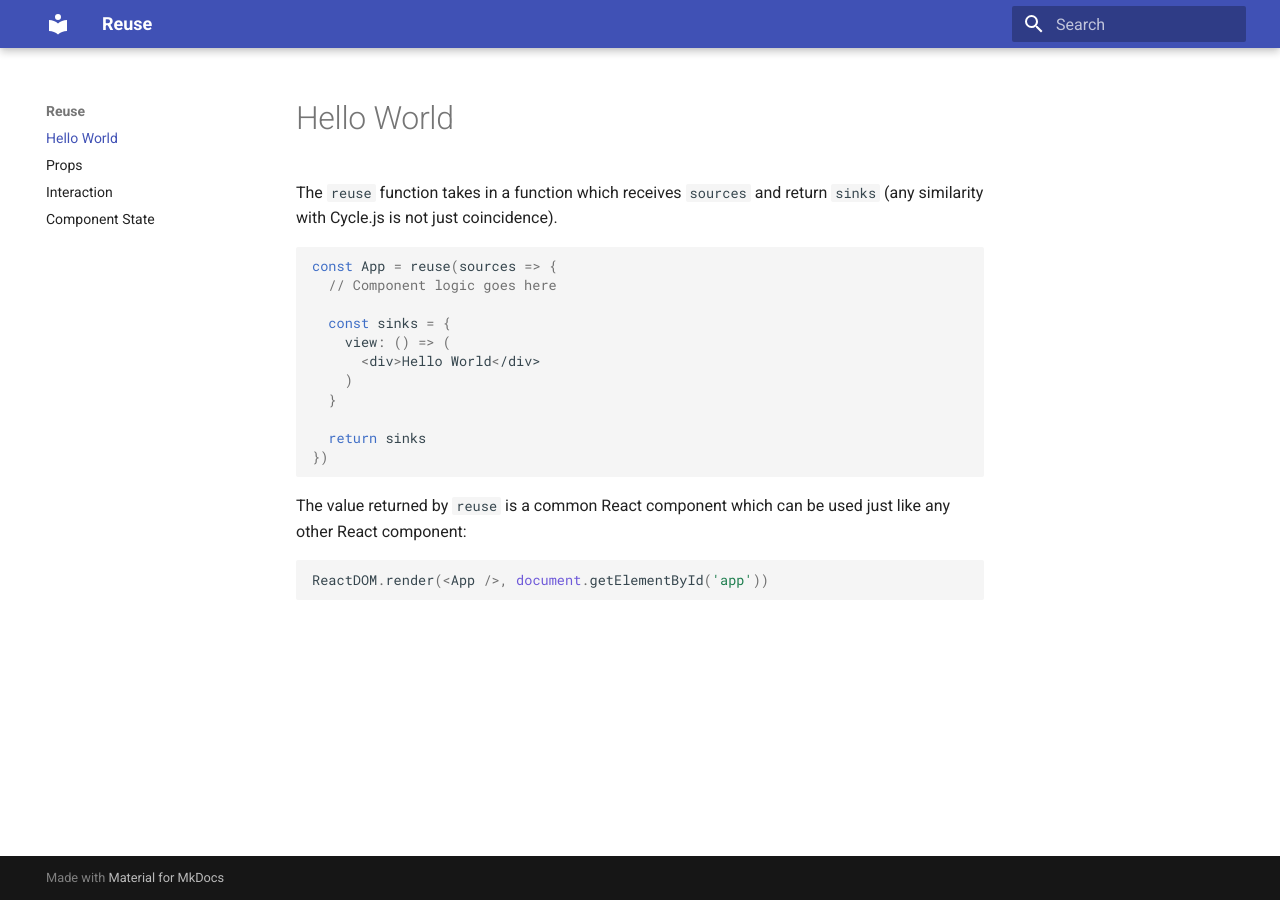
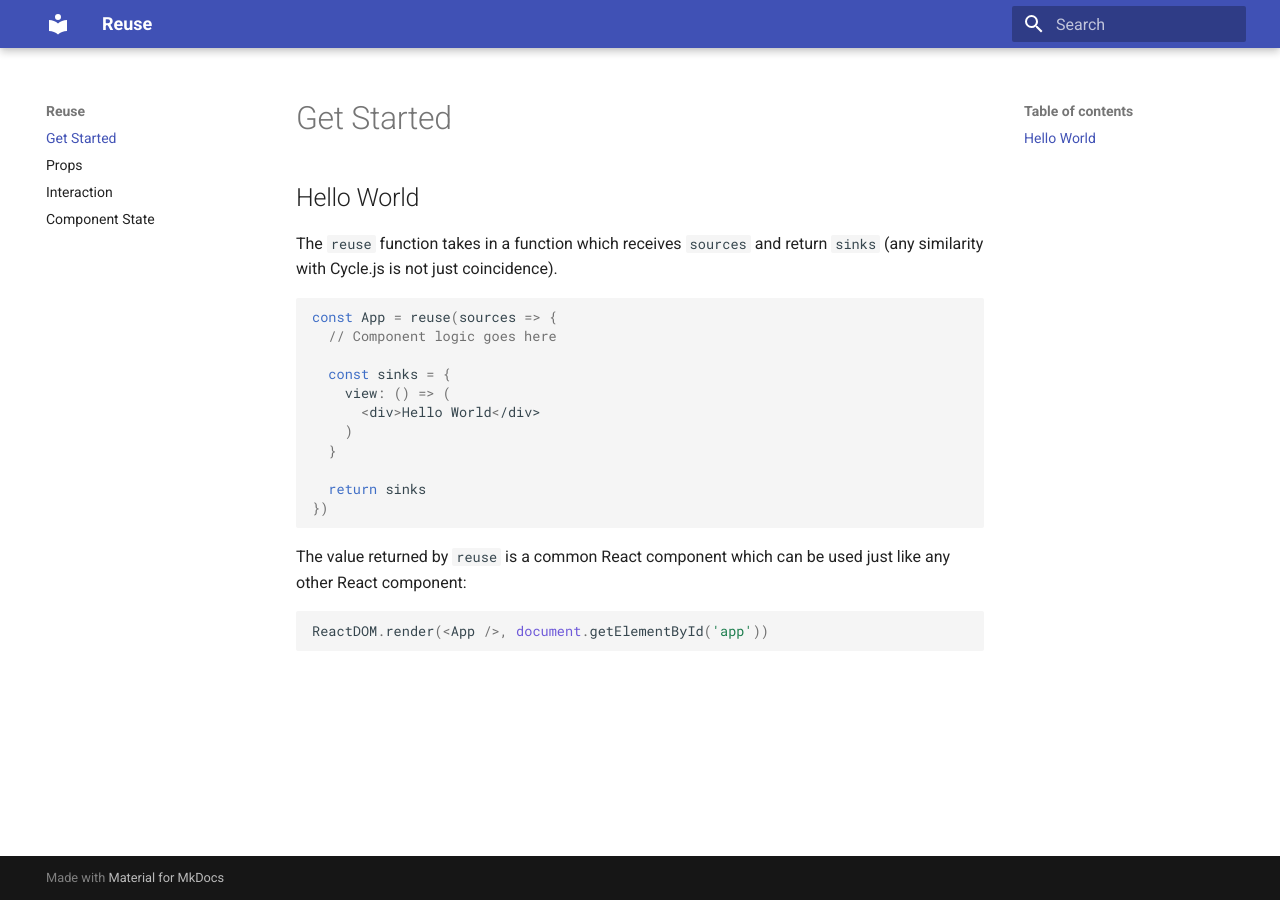
Before and after one commit to italonascimento/lemni, an MkDocs documentation site: the page built from docs/docs/index.md, in a window 1280 px wide. Built offline with MkDocs 1.6.1 and Material for MkDocs 9.7.7, drawn with Linux system fonts in a browser that asks for light colours; old or Windows-style settings are respelled for this version of MkDocs.

Commit message:
docs: change initial page title

```diff
--- a/docs/docs/index.md
+++ b/docs/docs/index.md
@@ -1,4 +1,6 @@
-# Hello World
+# Get Started
+
+## Hello World
 
 The `reuse` function takes in a function which receives `sources` and return `sinks` (any similarity with Cycle.js is not just coincidence).
 
--- a/docs/mkdocs.yml
+++ b/docs/mkdocs.yml
@@ -4,7 +4,7 @@ markdown_extensions:
 theme:
   name: 'material'
 pages:
-  - Hello World: index.md
+  - Get Started: index.md
   - Props: props.md
   - Interaction: interaction.md
   - Component State: component-state.md
```
